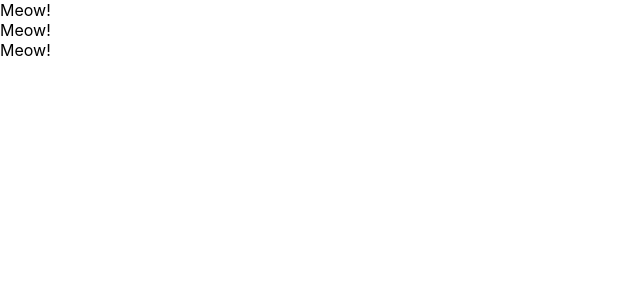
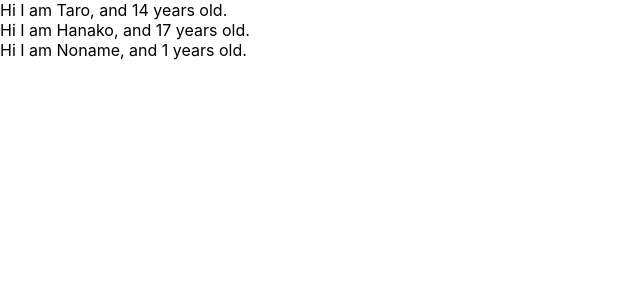
Before and after one commit to sh-nakayama/udemy-react-redux-crud-application, a React (Create React App) app: page / in a window 1280 px wide. Shown: the top 300 px of the page, without its empty margins (0-640 px from the left). Built offline with nearby package versions, Linux system fonts and the light colour scheme.

Commit message:
no message

```diff
--- a/src/App.js
+++ b/src/App.js
@@ -1,34 +1,34 @@
 import React from 'react';
 
-// class App extends Component {
-//   render() {
-//     return (
-//       <div>
-//         <label htmlFor="bar">bar</label>
-//         <input type="text" onChange={()=>{console.log("I am clicked!")}}/>
-//       </div>
-//     )
-//   }
-// }
-
 const App = () => {
+  const profiles=[
+    {name:"Taro",age:14},
+    {name:"Hanako",age:17},
+    {name:"Noname"}
+  ]
   return(
     <div>
-    <Cat></Cat>
-    <Cat></Cat>
-    <Cat></Cat>
-    </div>
+    {
+      profiles.map((profile,index) =>{
+        return <User name={profile.name} age={profile.age} key={index}></User>
+      }
+      )
+    }
+  </div>
   )
 }
 
-const Cat = () => {
+const User = (props) => {
   return(
     <div>
-    Meow!
+    Hi I am {props.name}, and {props.age} years old.
     </div>
 
   )
 }
 
+User.defaultProps = {
+  age: 1
+}
 
 export default App;
```
